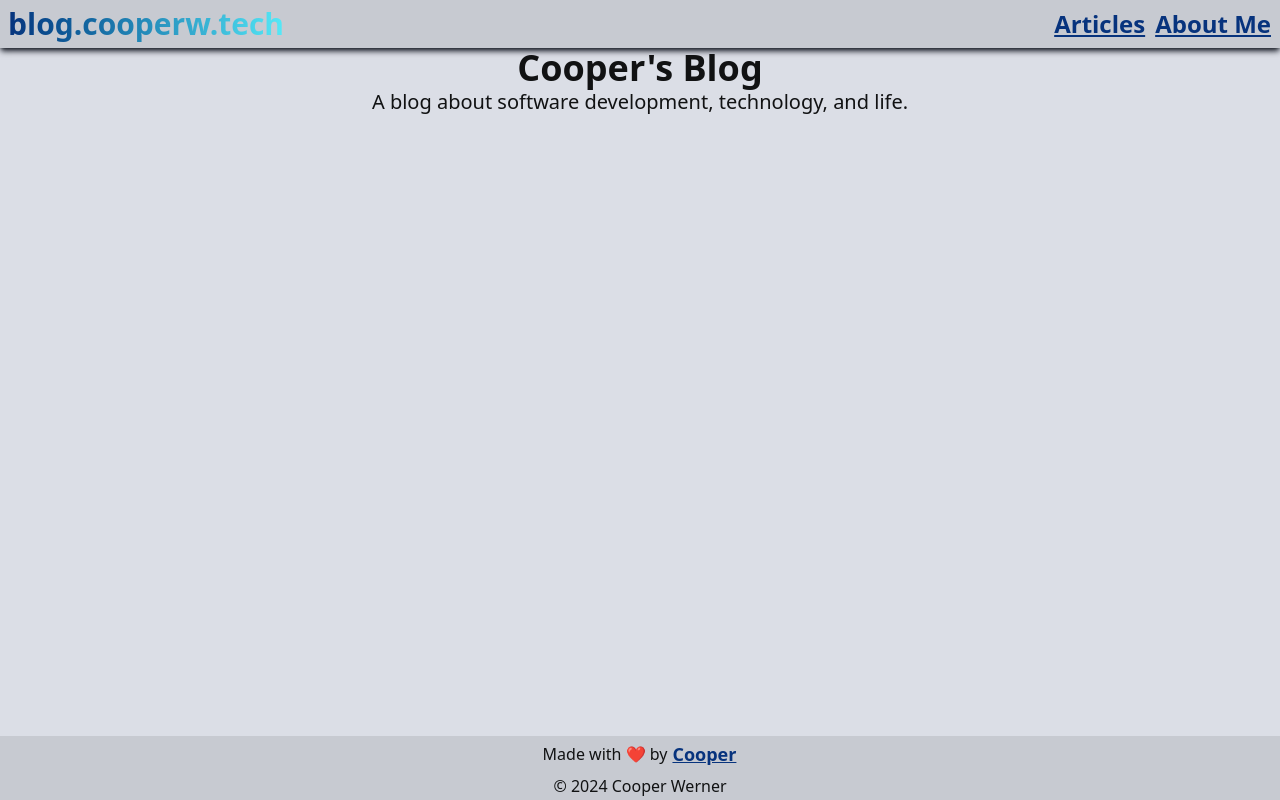
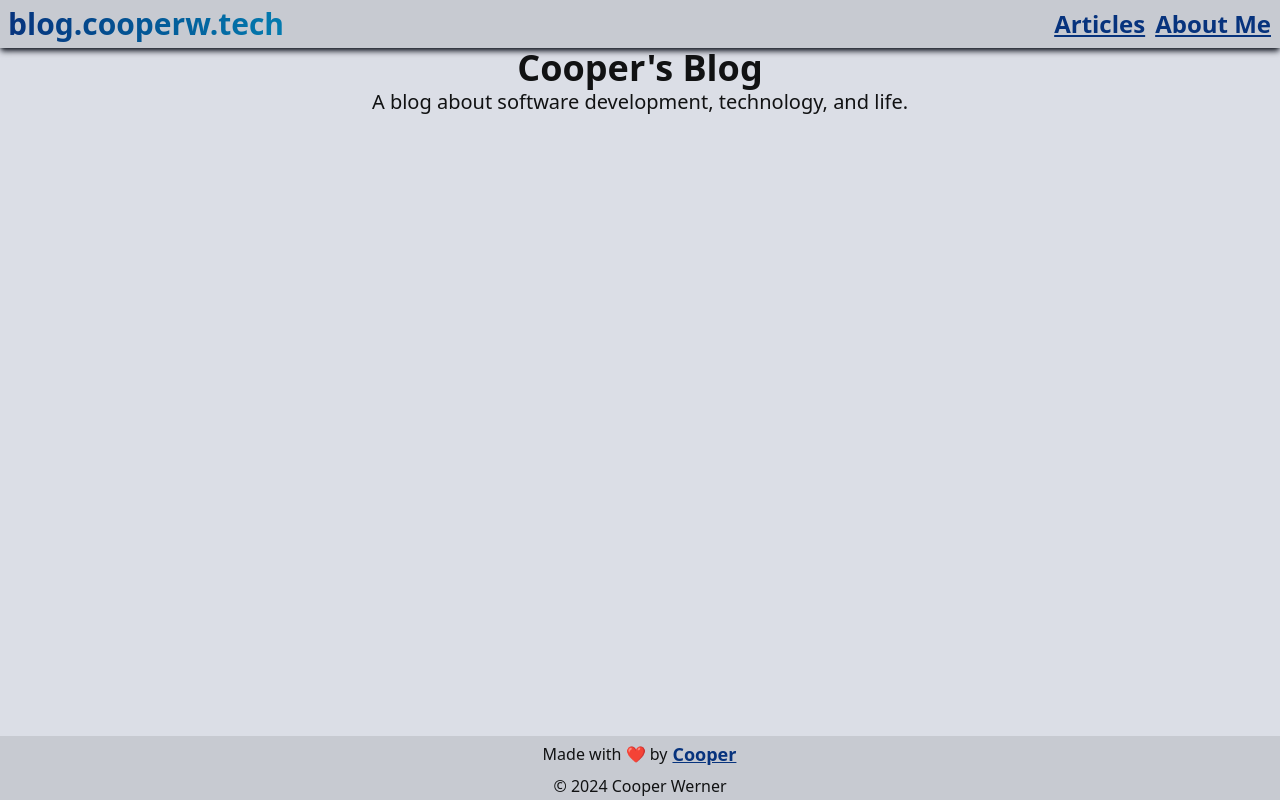
Before and after one commit to CooperW824/blog.cooperw.tech, a Nuxt app: page / in a window 1280 px wide. Built offline with nearby package versions, Linux system fonts and the light colour scheme.

Commit message:
Minor CSS Tweaks

```diff
--- a/components/header.vue
+++ b/components/header.vue
@@ -1,6 +1,6 @@
 <template>
 	<div class="w-full bg-base-200 h-12 shadow-md shadow-neutral flex items-center justify-between">
-		<a href="/">
+		<a class="h-full" href="/">
 			<h2
 				class="text-xl sm:text-3xl font-sans font-bold ml-2 bg-clip-text bg-gradient-to-r from-primary to-accent text-transparent h-full flex items-center"
 			>
--- a/tailwind.config.js
+++ b/tailwind.config.js
@@ -22,7 +22,7 @@ module.exports = {
 				light: {
 					primary: '#07337d',
 					secondary: '#7a99d6',
-					accent: '#55e9f7',
+					accent: '#047baf',
 					neutral: '#1f232d',
 					'base-100': '#dbdee6',
 				},
```
